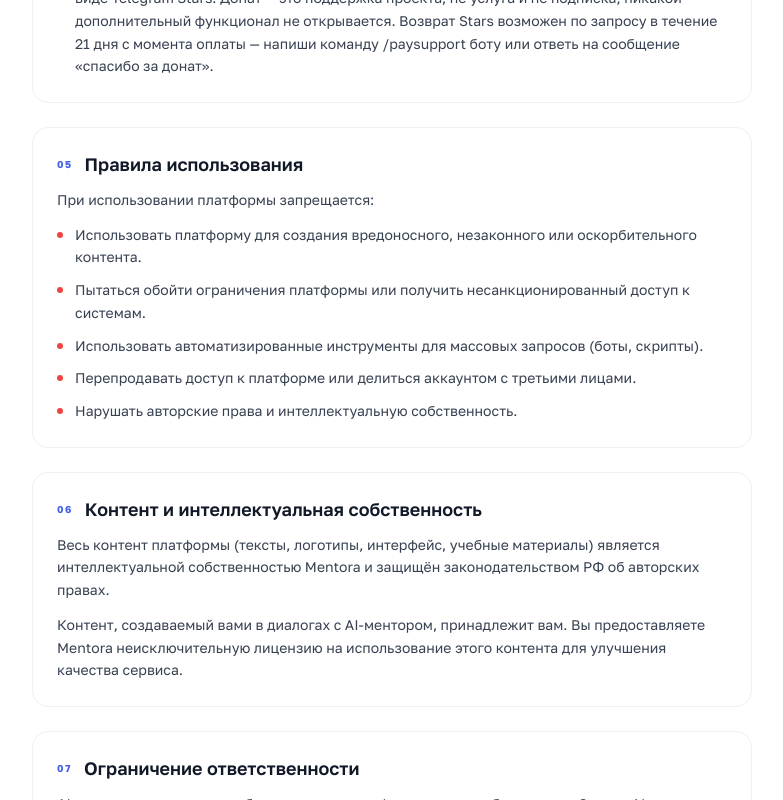
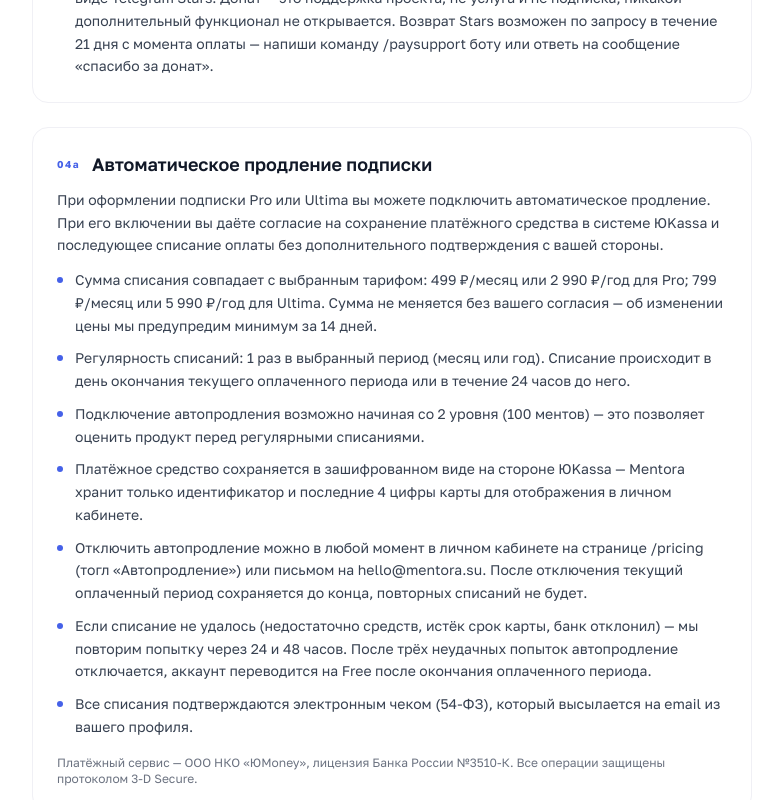
Before and after one commit to unrebay/mentora, a Next.js app: page /en/terms in a window 1280 px wide. Shown: the part 1280-2080 px from the top of the page, without its empty margins (248-1031 px from the left). Built offline with nearby package versions, Linux system fonts and the light colour scheme.

Commit message:
feat(terms): добавить оферту 04а «Автоматическое продление подписки» — требование ЮKassa для подключения рекуррентов магазина 1319286 (#212)

```diff
--- a/src/app/[locale]/terms/page.tsx
+++ b/src/app/[locale]/terms/page.tsx
@@ -143,6 +143,39 @@ export default async function TermsPage() {
             </ul>
           </section>
 
+          {/* Оферта про автопродление — требование ЮKassa для подключения рекуррентных платежей.
+              Магазин 1319286, прямая ссылка mentora.su/terms#auto-renewal. */}
+          <section id="auto-renewal" className="rounded-2xl border p-6 scroll-mt-20"
+            style={{ borderColor: "var(--border-light)", background: "var(--bg-card)" }}>
+            <SectionHeading n="04а" title="Автоматическое продление подписки" />
+            <p className="mb-3">
+              При оформлении подписки Pro или Ultima вы можете подключить автоматическое
+              продление. При его включении вы даёте согласие на сохранение платёжного
+              средства в системе ЮKassa и последующее списание оплаты без дополнительного
+              подтверждения с вашей стороны.
+            </p>
+            <ul className="space-y-2.5">
+              {[
+                "Сумма списания совпадает с выбранным тарифом: 499 ₽/месяц или 2 990 ₽/год для Pro; 799 ₽/месяц или 5 990 ₽/год для Ultima. Сумма не меняется без вашего согласия — об изменении цены мы предупредим минимум за 14 дней.",
+                "Регулярность списаний: 1 раз в выбранный период (месяц или год). Списание происходит в день окончания текущего оплаченного периода или в течение 24 часов до него.",
+                "Подключение автопродления возможно начиная со 2 уровня (100 ментов) — это позволяет оценить продукт перед регулярными списаниями.",
+                "Платёжное средство сохраняется в зашифрованном виде на стороне ЮKassa — Mentora хранит только идентификатор и последние 4 цифры карты для отображения в личном кабинете.",
+                "Отключить автопродление можно в любой момент в личном кабинете на странице /pricing (тогл «Автопродление») или письмом на hello@mentora.su. После отключения текущий оплаченный период сохраняется до конца, повторных списаний не будет.",
+                "Если списание не удалось (недостаточно средств, истёк срок карты, банк отклонил) — мы повторим попытку через 24 и 48 часов. После трёх неудачных попыток автопродление отключается, аккаунт переводится на Free после окончания оплаченного периода.",
+                "Все списания подтверждаются электронным чеком (54-ФЗ), который высылается на email из вашего профиля.",
+              ].map((text, i) => (
+                <li key={i} className="flex gap-3">
+                  <span className="w-1.5 h-1.5 rounded-full mt-2 shrink-0" style={{ background: "#4561E8" }} />
+                  <span>{text}</span>
+                </li>
+              ))}
+            </ul>
+            <p className="mt-4 text-xs" style={{ color: "var(--text-muted)" }}>
+              Платёжный сервис — ООО НКО «ЮMoney», лицензия Банка России №3510-К.
+              Все операции защищены протоколом 3-D Secure.
+            </p>
+          </section>
+
           <section className="rounded-2xl border p-6"
             style={{ borderColor: "var(--border-light)", background: "var(--bg-card)" }}>
             <SectionHeading n="05" title="Правила использования" />
```
